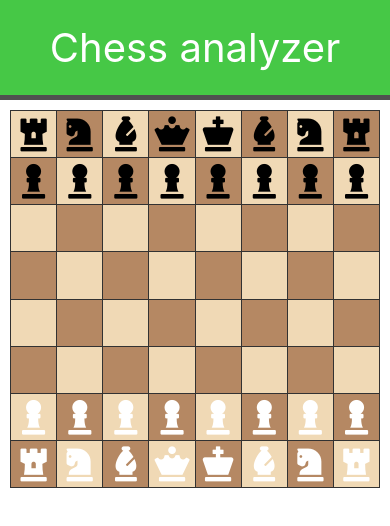
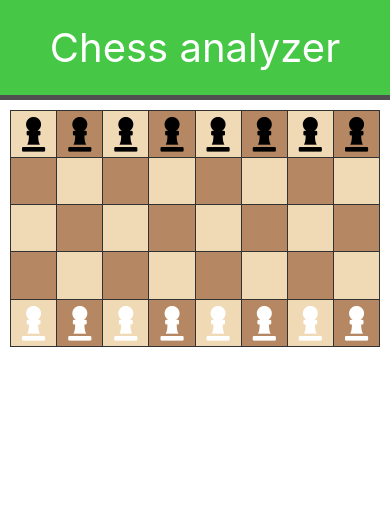
Before and after one commit to Torsteinws/chess-analyzer-app, a React Native app: screen / in a window 390 px wide. Shown: the top 526 px of the page. Built offline with nearby package versions, Linux system fonts and the light colour scheme.

Commit message:
WIP: This will be hugely refactored. I am commiting it now so that I can start directly on refactor

```diff
--- a/components/ChessBoard.js
+++ b/components/ChessBoard.js
@@ -1,4 +1,4 @@
-import React, { useState } from 'react';
+import React, { useState, useLayoutEffect } from 'react';
 import {
 	SafeAreaView,
 	StyleSheet,
@@ -14,9 +14,9 @@ import Icon from "react-native-vector-icons/FontAwesome5"
 
 const ChessBoard = (props)  => {
 
-    let [piecePlacement, setPiecePlacement] = useState([...defaultPiecePlacement])
+    let [piecePlacement, setPiecePlacement] = useState([...defaultPiecePlacement()])
     let [selectedSquares, setSelectedSquares] = useState(() => [...defaultSelectedSquares()])
-
+    let [selected, setSelected] = useState(null)
     // finds if there are any selected items. Currently not in use. Will be used in the future
     const checkIfAnySelected = () => {
         let anySelected = selectedSquares.some( (row, i) => {
@@ -27,11 +27,45 @@ const ChessBoard = (props)  => {
         })
     }
 
+    const moveFromTo = (x1, y1, x2, y2 ) => {
+        let newVal = [...piecePlacement];
+        newVal[x2][y2] = newVal[x1][y1]
+        newVal[x1][y1] = null
+
+        setPiecePlacement(newVal)
+    }
+
+    const isInMoveSet = (piece, row1, col1, row2, col2) => {
+        moveSet = piece.getMoveSet(row1, col1)
+        console.log(moveSet)
+        if(moveSet.length > 0){
+            return moveSet.includes([row2, col2])
+        }
+        else{
+            return false
+        }
+    }
+
+
     const squarePressed = (rowIndex, colIndex) => {
+
+
+        if(selected){
+
+            move(rowIndex, colIndex)
+        }
+        else {
+
+            let piece = piecePlacement[rowIndex][colIndex]
+            if(piece == null) return
 
             let newValues = [...defaultSelectedSquares()]
             newValues[rowIndex][colIndex] = true
             setSelectedSquares(newValues)
+            setSelected({
+                row: rowIndex,
+                col: colIndex})
+        }
     }
 
     return (
@@ -57,7 +91,7 @@ const Board = ({squares, selectedSquares, squarePressed}) => {
                  <Square
                     rowIndex={rowIndex}
                     colIndex={colIndex}
-                    piece={value}
+                    piece={value == null ? null : value.icon }
                     isSelected={selectedSquares[rowIndex][colIndex]}
                     squarePressed={(row, col) => squarePressed(row, col)}
                  />
@@ -179,13 +213,13 @@ const pieceStyle = StyleSheet.create({
     }
 })
 
-const Pawn = ({color}) => {
-    return (
-        <>
-            <Icon name="chess-pawn" color={color} size={37}/>
-        </>
-    )
-}
+// const Pawn = ({color}) => {
+//     return (
+//         <>
+//             <Icon name="chess-pawn" color={color} size={37}/>
+//         </>
+//     )
+// }
 
 const Rook = ({color}) => {
     return (
@@ -227,52 +261,57 @@ const King = ({color}) => {
     )
 }
 
-const defaultPiecePlacement = [
-    [
-        <Rook   color="black"/>,
-        <Knight color="black"/>,
-        <Bishop color="black"/>,
-        <Queen  color="black"/>,
-        <King   color="black"/>,
-        <Bishop color="black"/>,
-        <Knight color="black"/>,
-        <Rook   color="black"/>
-    ],
-    [
-        <Pawn color="black"/>,
-        <Pawn color="black"/>,
-        <Pawn color="black"/>,
-        <Pawn color="black"/>,
-        <Pawn color="black"/>,
-        <Pawn color="black"/>,
-        <Pawn color="black"/>,
-        <Pawn color="black"/>
-    ],
+const defaultPiecePlacement =  () => {
+    return [
+        // [
+        //     <Rook   color="black"/>,
+        //     <Knight color="black"/>,
+        //     <Bishop color="black"/>,
+        //     <Queen  color="black"/>,
+        //     <King   color="black"/>,
+        //     <Bishop color="black"/>,
+        //     <Knight color="black"/>,
+        //     <Rook   color="black"/>
+        // ],
+        // [
+        //     <Pawn color="black"/>,
+        //     <Pawn color="black"/>,
+        //     <Pawn color="black"/>,
+        //     <Pawn color="black"/>,
+        //     <Pawn color="black"/>,
+        //     <Pawn color="black"/>,
+        //     <Pawn color="black"/>,
+        //     <Pawn color="black"/>
+        // ],
+        [ new Pawn("black"), new Pawn("black"), new Pawn("black"), new Pawn("black"), new Pawn("black"), new Pawn("black"), new Pawn("black"), new Pawn("black")],
         [ null, null, null, null, null, null, null, null],
         [ null, null, null, null, null, null, null, null],
         [ null, null, null, null, null, null, null, null],
-    [ null, null, null, null, null, null, null, null],
-    [
-        <Pawn color="white"/>,
-        <Pawn color="white"/>,
-        <Pawn color="white"/>,
-        <Pawn color="white"/>,
-        <Pawn color="white"/>,
-        <Pawn color="white"/>,
-        <Pawn color="white"/>,
-        <Pawn color="white"/>
-    ],
-    [
-        <Rook   color="white"/>,
-        <Knight color="white"/>,
-        <Bishop color="white"/>,
-        <Queen  color="white"/>,
-        <King   color="white"/>,
-        <Bishop color="white"/>,
-        <Knight color="white"/>,
-        <Rook   color="white"/>
+        [ new Pawn("white"), new Pawn("white"), new Pawn("white"), new Pawn("white"), new Pawn("white"), new Pawn("white"), new Pawn("white"), new Pawn("white")],
+        // [
+        //     <Pawn color="white"/>,
+        //     <Pawn color="white"/>,
+        //     <Pawn color="white"/>,
+        //     <Pawn color="white"/>,
+        //     <Pawn color="white"/>,
+        //     <Pawn color="white"/>,
+        //     <Pawn color="white"/>,
+        //     <Pawn color="white"/>
+        // ],
+        // [
+        //     <Rook   color="white"/>,
+        //     <Knight color="white"/>,
+        //     <Bishop color="white"/>,
+        //     <Queen  color="white"/>,
+        //     <King   color="white"/>,
+        //     <Bishop color="white"/>,
+        //     <Knight color="white"/>,
+        //     <Rook   color="white"/>
+        // ]
     ]
-]
+}
+
+
 
 const defaultSelectedSquares = () => {
     return [
@@ -286,4 +325,48 @@ const defaultSelectedSquares = () => {
         [ false, false, false, false, false, false, false, false]
     ]
 }
+
+class Pawn {
+
+    constructor(color){
+        this.color = color
+        this.icon = <Icon name="chess-pawn" color={color} size={37}/>
+        this.hasMoved = false
+
+        if(color === "white"){
+            this.isBottom = true
+        }
+        else if(color === "black"){
+            this.isBottom = false;
+        }
+    }
+
+    getMoveSet(row, col){
+        let moveSet = []
+        if(this.isBottom){
+            moveSet.push([row + 1, col])
+            if(!this.hasMoved) {
+                moveSet.push([row + 2, col])
+            }
+        }
+        else{
+            moveSet.push([row - 1, col])
+            if(!this.hasMoved){
+                moveSet.push([row -2, col])
+            }
+        }
+        return moveSet
+    }
+
+    canMove(x1, y1, x2, y2){
+        // let isBaseMove = row2-row1 == 1 && col1 ==
+        if(!this.hasMoved && row2 - row1 == 2 && col1 == col2){
+            return true
+        }
+        else if(this.hasMoved){
+
+        }
+    }
+}
+
 export default ChessBoard;
```
Lines whose indentation alone changed are shown as unchanged.
